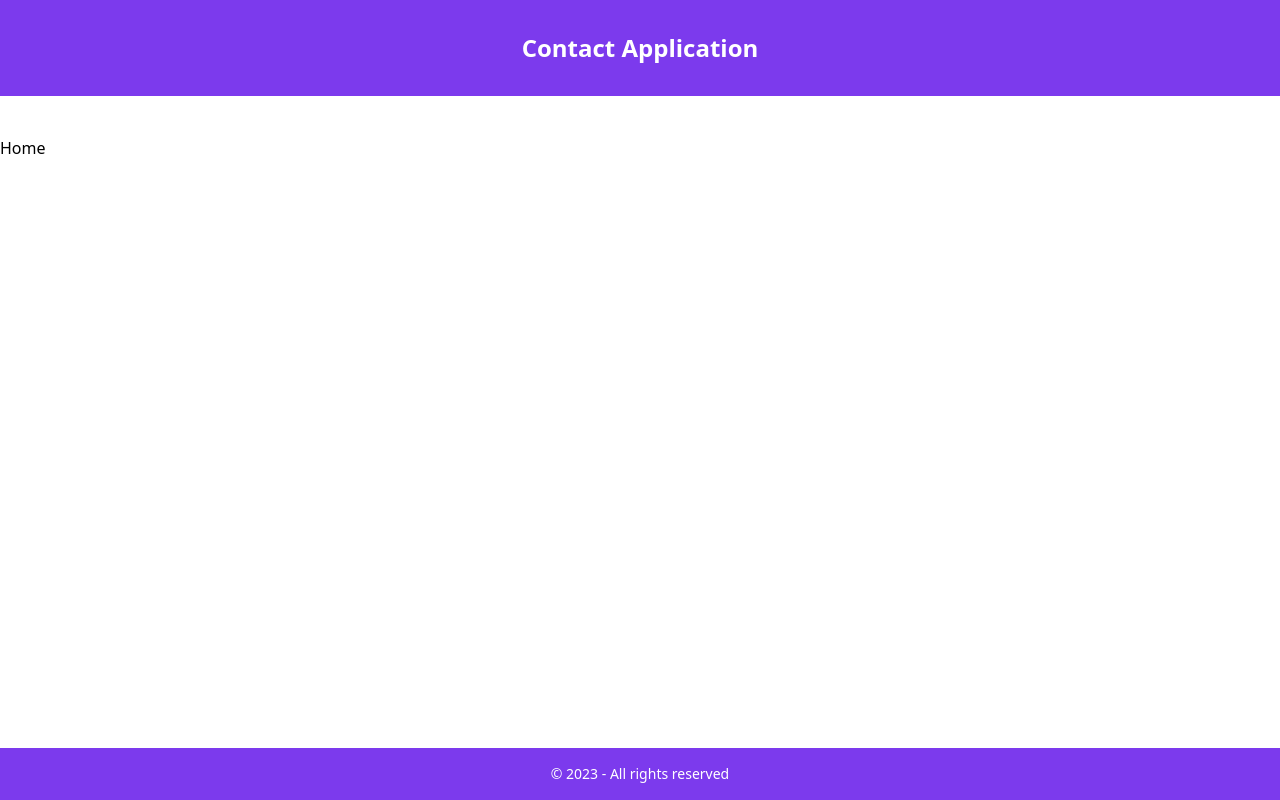
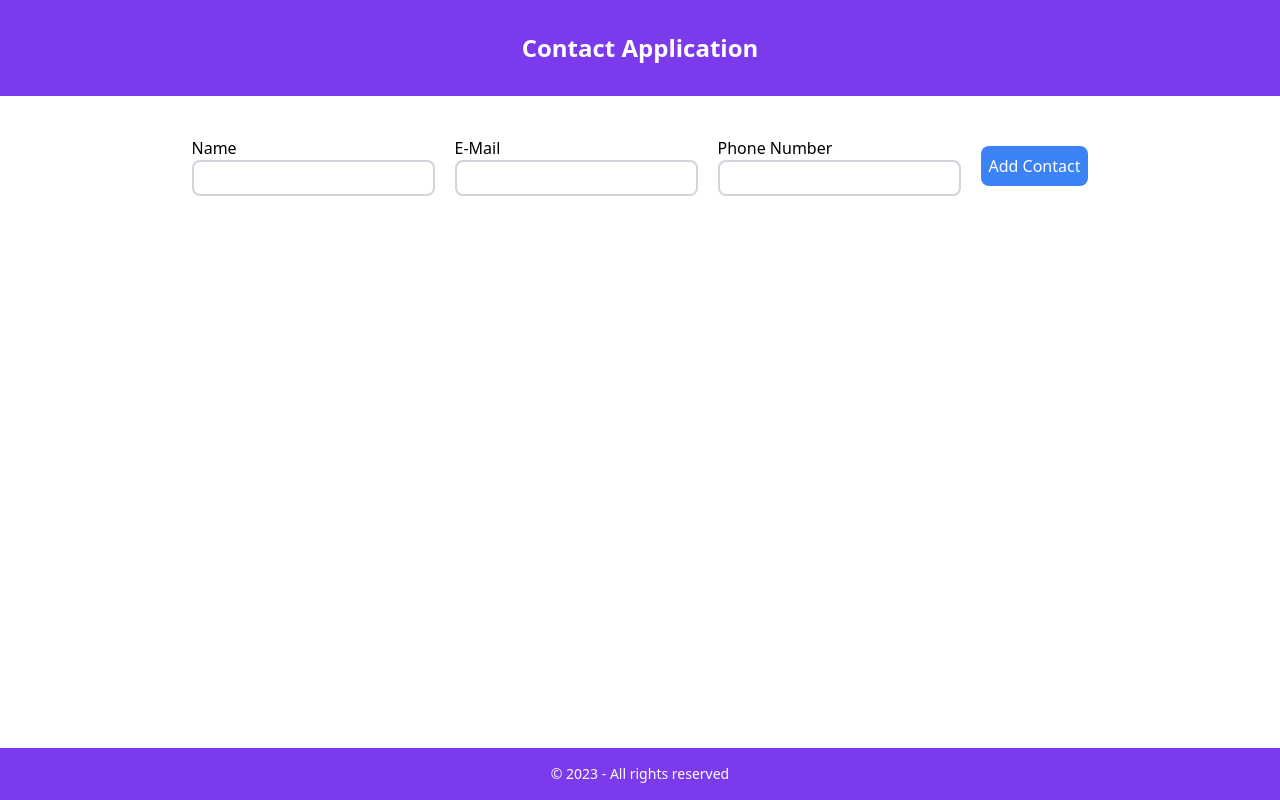
Before and after one commit to hamid19471/Contact-app, a React (Vite) app: page / in a window 1280 px wide. Built offline with nearby package versions, Linux system fonts and the light colour scheme.

Commit message:
Update: import main contact component in app.jsx

```diff
--- a/src/App.jsx
+++ b/src/App.jsx
@@ -1,10 +1,11 @@
 import Layout from "./components/Layout";
+import MainContactApp from "./components/MainContactApp/MainContactApp";
 
 function App() {
     return (
         <div>
             <Layout>
-                <h1>Home</h1>
+                <MainContactApp />
             </Layout>
         </div>
     );
```
